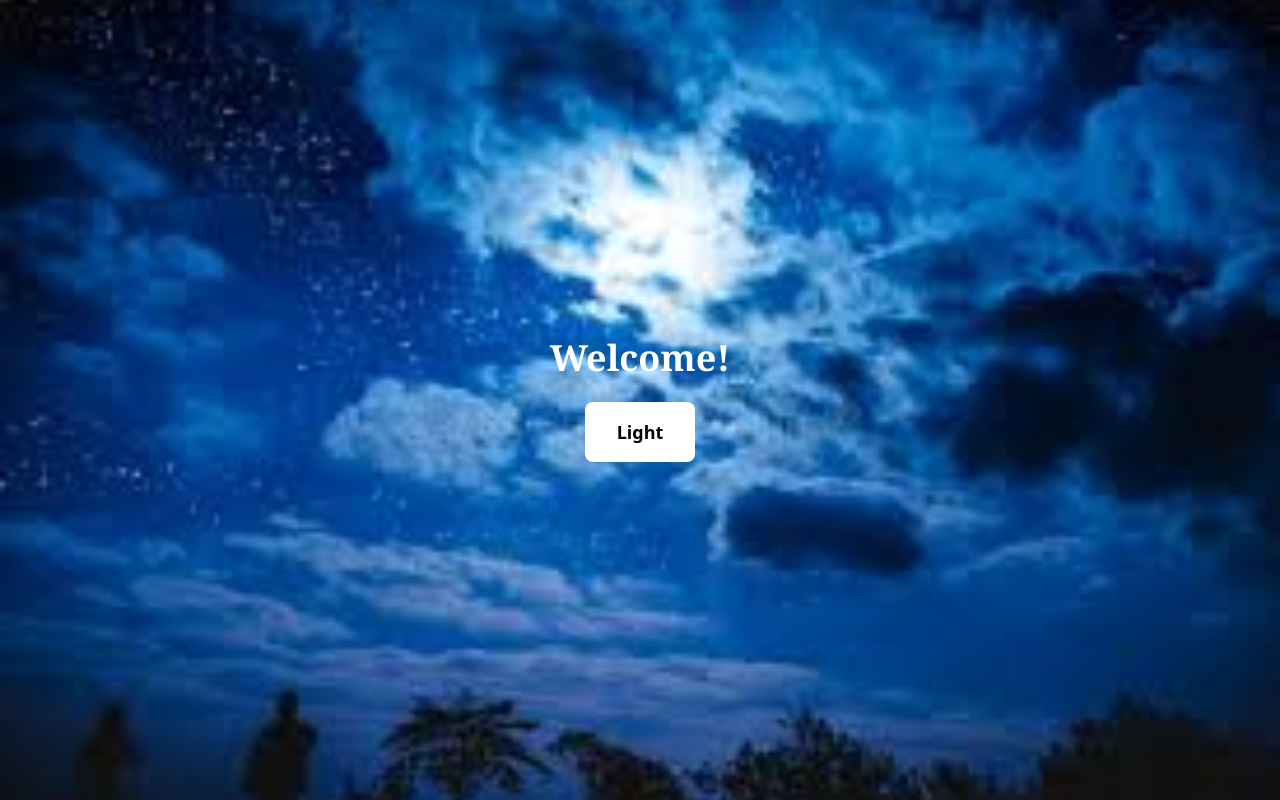
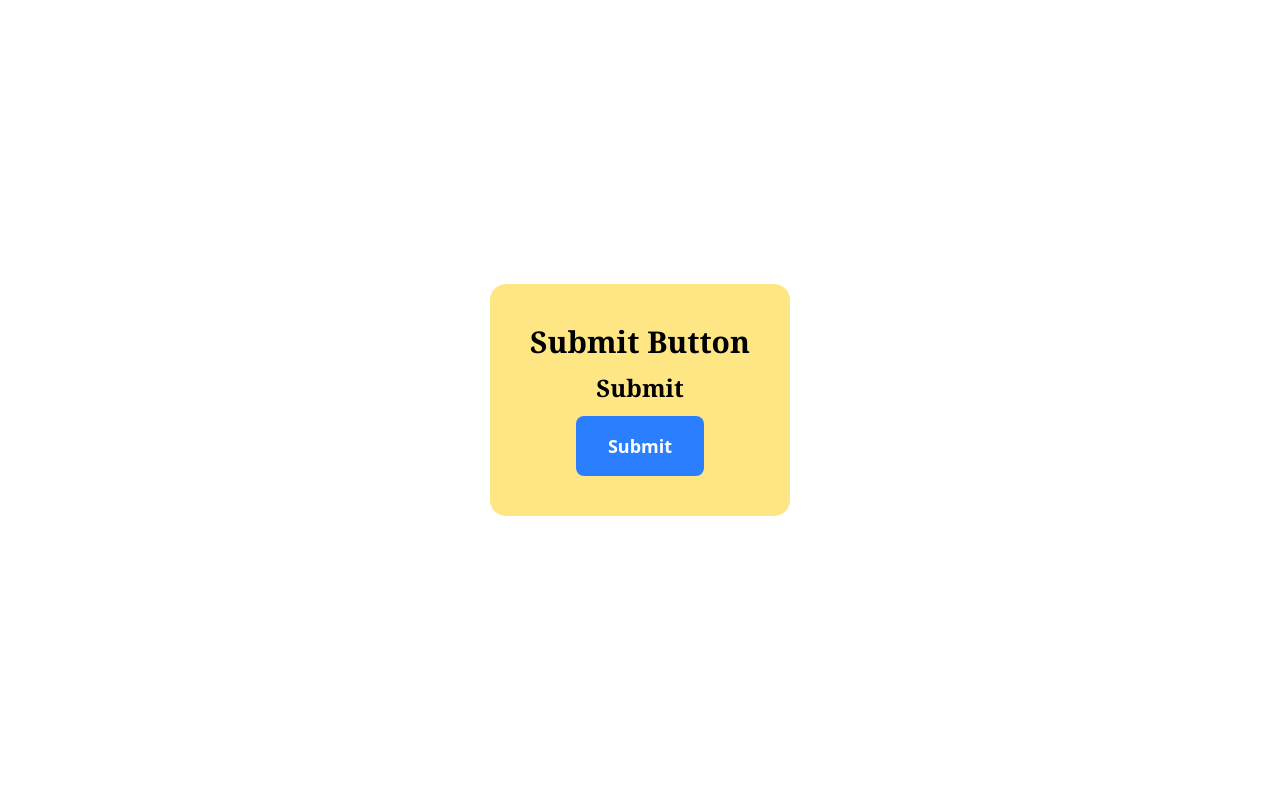
Before and after one commit to NiharikaNeha/Learning-React, a React (Vite) app in the folder Day_2_Task/: page / in a window 1280 px wide. Built offline with nearby package versions, Linux system fonts and the light colour scheme.

Commit message:
Problem-5 Completed

```diff
--- a/Day_2_Task/src/App.jsx
+++ b/Day_2_Task/src/App.jsx
@@ -3,6 +3,7 @@ import Problem1 from './components/Problem1'
 import Problem2 from './components/Problem2'
 import Problem3 from './components/Problem3'
 import Problem4 from './components/Problem4'
+import Problem5 from './components/Problem5'
 
 const App = () => {
   return (
@@ -10,7 +11,8 @@ const App = () => {
       {/* <Problem1/> */}
       {/* <Problem2/> */}
       {/* <Problem3/> */}
-      <Problem4/>
+      {/* <Problem4/> */}
+      <Problem5/>
     </div>
   )
 }
--- /dev/null
+++ b/Day_2_Task/src/components/Problem5.jsx
@@ -0,0 +1,38 @@
+import React, { useState } from "react";
+
+const Problem5 = () => {
+  const [isSubmitting, setIsSubmitting] = useState(false);
+
+  let message;
+  let btnPaint;
+
+  if (isSubmitting === true) {
+    message = "Submitting...";
+    btnPaint =
+      "bg-gray-400 rounded-lg px-8 py-4 text-white text-lg font-semibold";
+  } else {
+    message = "Submit";
+    btnPaint =
+      "bg-blue-500 hover:bg-blue-900 rounded-lg px-8 py-4 text-white text-lg font-semibold";
+  }
+
+  return (
+    <div className="flex flex-col justify-center items-center h-screen gap-4">
+      <div className="bg-amber-200 rounded-2xl p-10 flex flex-col justify-center items-center gap-3">
+        <h1 className="text-3xl font-serif font-semibold">Submit Button</h1>
+
+        <h2 className="text-2xl font-bold font-serif">{message}</h2>
+
+        <button
+          onClick={() => setIsSubmitting(true)}
+          disabled={isSubmitting}
+          className={btnPaint}
+        >
+          {isSubmitting ? "Submitting..." : "Submit"}
+        </button>
+      </div>
+    </div>
+  );
+};
+
+export default Problem5;
```
Also changed, not shown: Day_2_Task/src/components/Problem1.jsx (+8 -8 lines).
